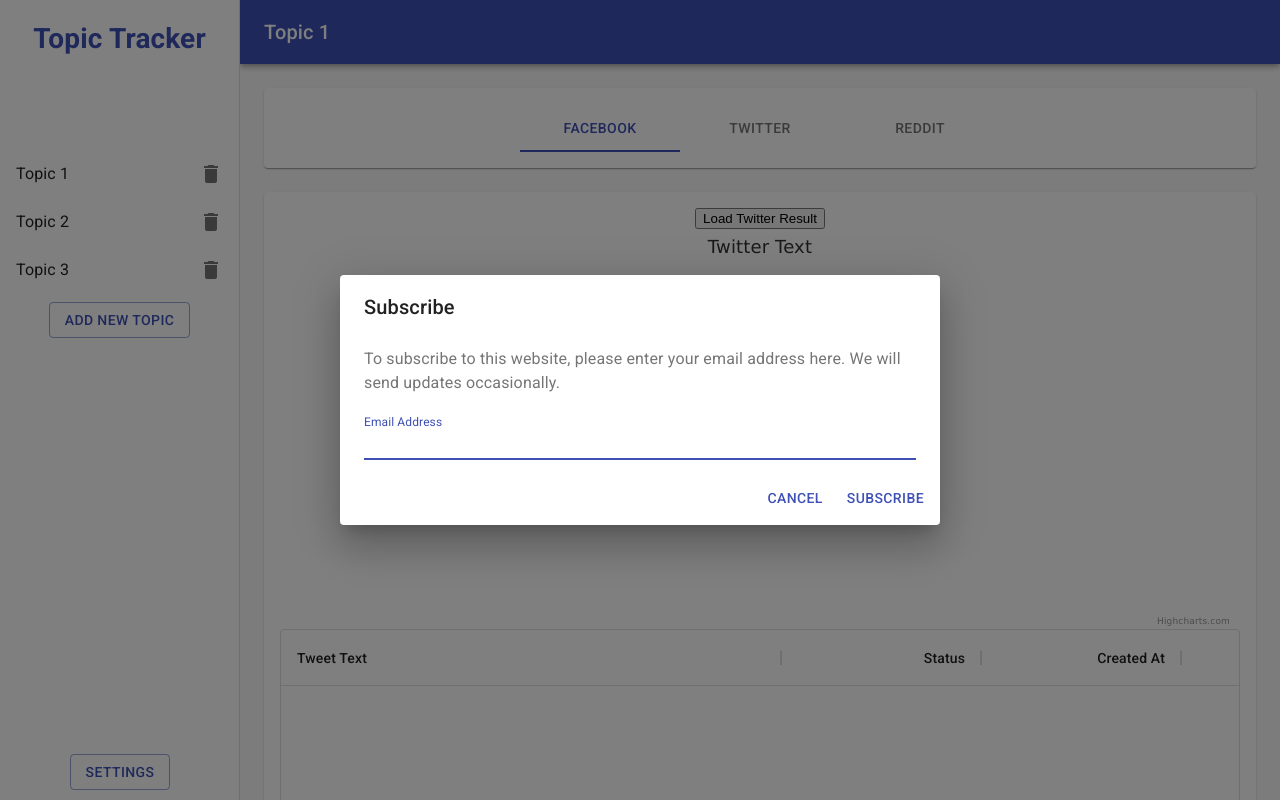
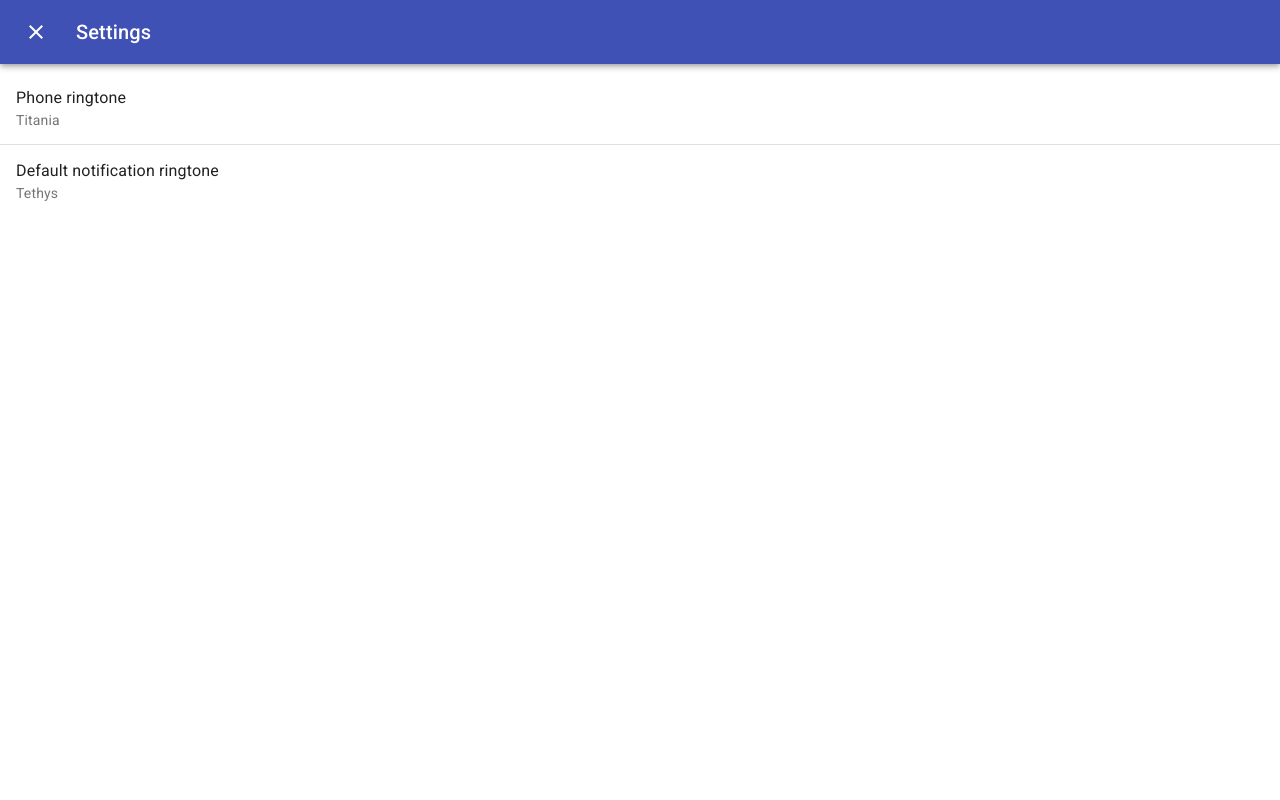
Before and after one commit to Yassine-cheffai/project-y-ui, a React (Create React App) app: page / in a window 1280 px wide. Both pictures are taken after a click on the button "SETTINGS". Shown: the top 800 px of the page. Built offline with nearby package versions, Linux system fonts and the light colour scheme.

Commit message:
use a full screen interface for the settings

```diff
--- a/src/components/user/userSetting.tsx
+++ b/src/components/user/userSetting.tsx
@@ -1,13 +1,40 @@
 import React from "react";
+import { createStyles, makeStyles, Theme } from "@material-ui/core/styles";
 import Button from "@material-ui/core/Button";
-import TextField from "@material-ui/core/TextField";
 import Dialog from "@material-ui/core/Dialog";
-import DialogActions from "@material-ui/core/DialogActions";
-import DialogContent from "@material-ui/core/DialogContent";
-import DialogContentText from "@material-ui/core/DialogContentText";
-import DialogTitle from "@material-ui/core/DialogTitle";
+import ListItemText from "@material-ui/core/ListItemText";
+import ListItem from "@material-ui/core/ListItem";
+import List from "@material-ui/core/List";
+import Divider from "@material-ui/core/Divider";
+import AppBar from "@material-ui/core/AppBar";
+import Toolbar from "@material-ui/core/Toolbar";
+import IconButton from "@material-ui/core/IconButton";
+import Typography from "@material-ui/core/Typography";
+import CloseIcon from "@material-ui/icons/Close";
+import Slide from "@material-ui/core/Slide";
+import { TransitionProps } from "@material-ui/core/transitions";
 
-const UserSetting: React.FC = () => {
+const useStyles = makeStyles((theme: Theme) =>
+  createStyles({
+    appBar: {
+      position: "relative",
+    },
+    title: {
+      marginLeft: theme.spacing(2),
+      flex: 1,
+    },
+  })
+);
+
+const Transition = React.forwardRef(function Transition(
+  props: TransitionProps & { children?: React.ReactElement },
+  ref: React.Ref<unknown>
+) {
+  return <Slide direction="up" ref={ref} {...props} />;
+});
+
+export default function FullScreenDialog() {
+  const classes = useStyles();
   const [open, setOpen] = React.useState(false);
 
   const handleClickOpen = () => {
@@ -24,36 +51,39 @@ const UserSetting: React.FC = () => {
         Settings
       </Button>
       <Dialog
+        fullScreen
         open={open}
         onClose={handleClose}
-        aria-labelledby="form-dialog-title"
+        TransitionComponent={Transition}
       >
-        <DialogTitle id="form-dialog-title">Subscribe</DialogTitle>
-        <DialogContent>
-          <DialogContentText>
-            To subscribe to this website, please enter your email address here.
-            We will send updates occasionally.
-          </DialogContentText>
-          <TextField
-            autoFocus
-            margin="dense"
-            id="name"
-            label="Email Address"
-            type="email"
-            fullWidth
-          />
-        </DialogContent>
-        <DialogActions>
-          <Button onClick={handleClose} color="primary">
-            Cancel
-          </Button>
-          <Button onClick={handleClose} color="primary">
-            Subscribe
-          </Button>
-        </DialogActions>
+        <AppBar className={classes.appBar}>
+          <Toolbar>
+            <IconButton
+              edge="start"
+              color="inherit"
+              onClick={handleClose}
+              aria-label="close"
+            >
+              <CloseIcon />
+            </IconButton>
+            <Typography variant="h6" className={classes.title}>
+              Settings
+            </Typography>
+          </Toolbar>
+        </AppBar>
+        <List>
+          <ListItem button>
+            <ListItemText primary="Phone ringtone" secondary="Titania" />
+          </ListItem>
+          <Divider />
+          <ListItem button>
+            <ListItemText
+              primary="Default notification ringtone"
+              secondary="Tethys"
+            />
+          </ListItem>
+        </List>
       </Dialog>
     </div>
   );
-};
-
-export default UserSetting;
+}
```
